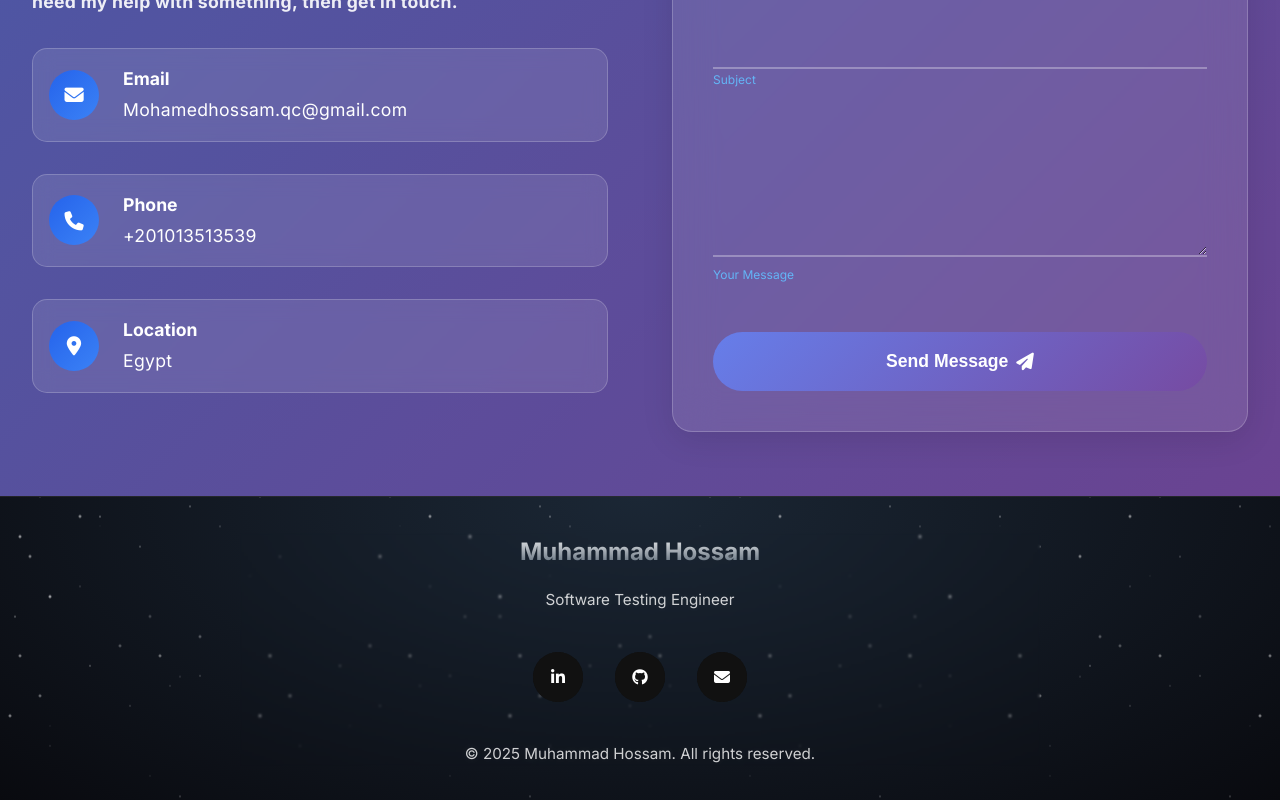
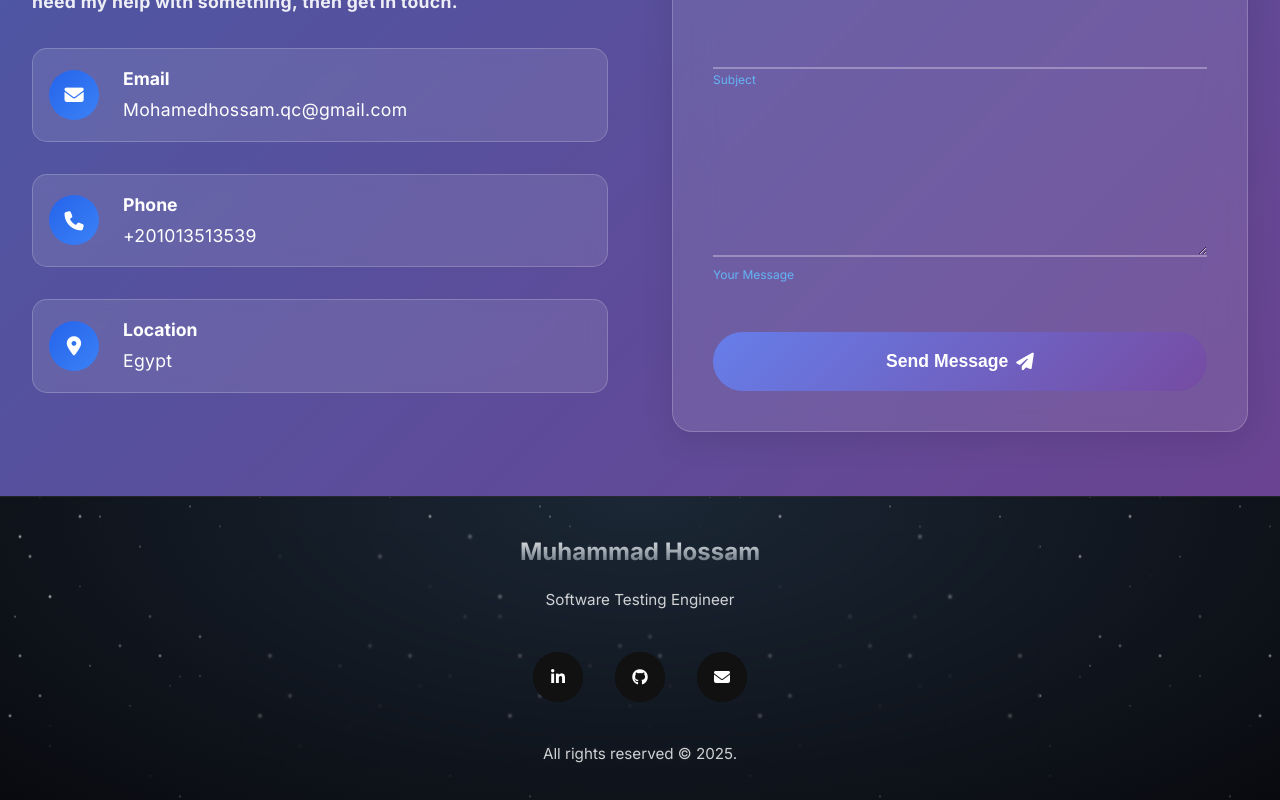
Before and after one commit to Muhammad-Hossam/personal-website, a plain HTML site: page portfolio/index.html in a window 1280 px wide. Shown: the part 4719-5519 px from the top of the page. Drawn offline with Linux system fonts and the light colour scheme.

Commit message:
Update index.html

```diff
--- a/portfolio/index.html
+++ b/portfolio/index.html
@@ -488,29 +488,29 @@
         </a>
       </div>
 
-      <p>&copy; 2025 Muhammad Hossam. All rights reserved.</p>
+      <p> All rights reserved &copy; 2025.</p>
     </div>
   </footer>
 
   <script>
     function fixMailTo(event) {
-      // Check if we're in Edge browser
+
       const isEdge = navigator.userAgent.includes("Edg");
 
       if (isEdge) {
         event.preventDefault();
 
-        // Try to open Gmail directly instead of mailto:
+
         window.open("https://mail.google.com/mail/?view=cm&fs=1&to=Mohamedhossam.qc@gmail.com&su=Portfolio%20Inquiry", "_blank");
 
-        // Also provide a fallback
+
         if (confirm("Edge may redirect incorrectly. Would you like to copy the email address instead?")) {
           navigator.clipboard.writeText("Mohamedhossam.qc@gmail.com").then(() => {
             alert("Email address copied to clipboard!");
           });
         }
       }
-      // For other browsers, let the default mailto: behavior proceed
+
     }
 
     document.addEventListener('DOMContentLoaded', function() {
```
